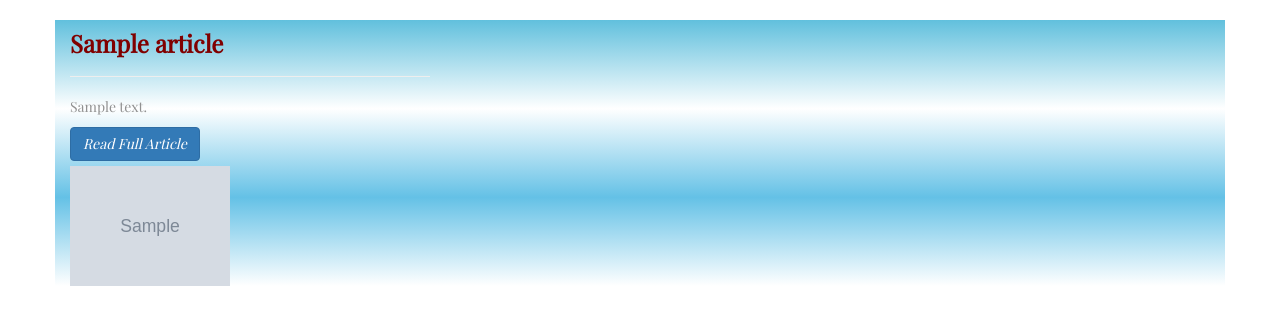
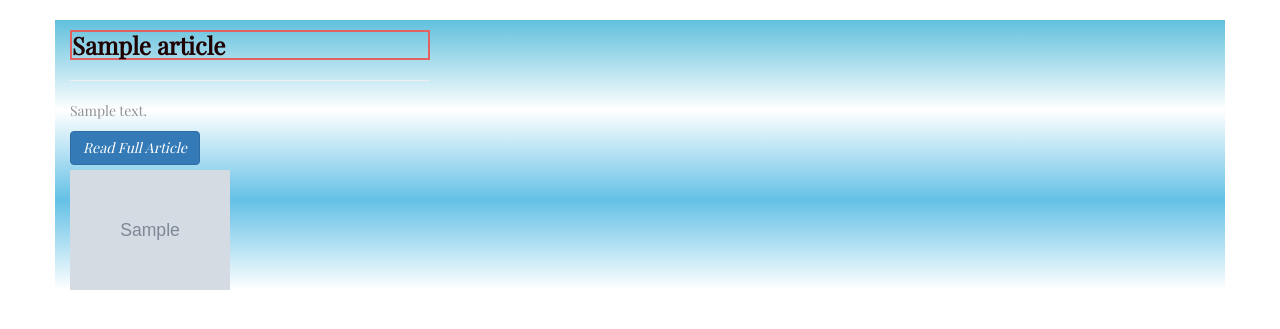
Before and after one commit to tailorv/MpashoNews, a Flask app: template app/templates/articles.html in a window 1280 px wide. Shown: the part 52-381 px from the top of the page. Run offline with Flask 2, Linux system fonts and the light colour scheme; the template is opened without the code that fills it: most values are stand-ins (such as "Sample title", 1, 10 or a date in 2020); grey boxes marked "Sample" are stand-in pictures; some libraries are stand-ins or nearby versions.

Commit message:
ad border color

```diff
--- a/app/static/css/articles.css
+++ b/app/static/css/articles.css
@@ -9,8 +9,9 @@
 }
 
 .title {
+    border: 2px solid rgb(226, 98, 98);
     font-size: x-large;
     font-weight: bold;
-    color: maroon;
-    border-color: #ffffff;
+    color: rgb(31, 1, 1);
+    /* border-color: #ffffff; */
 }
```
